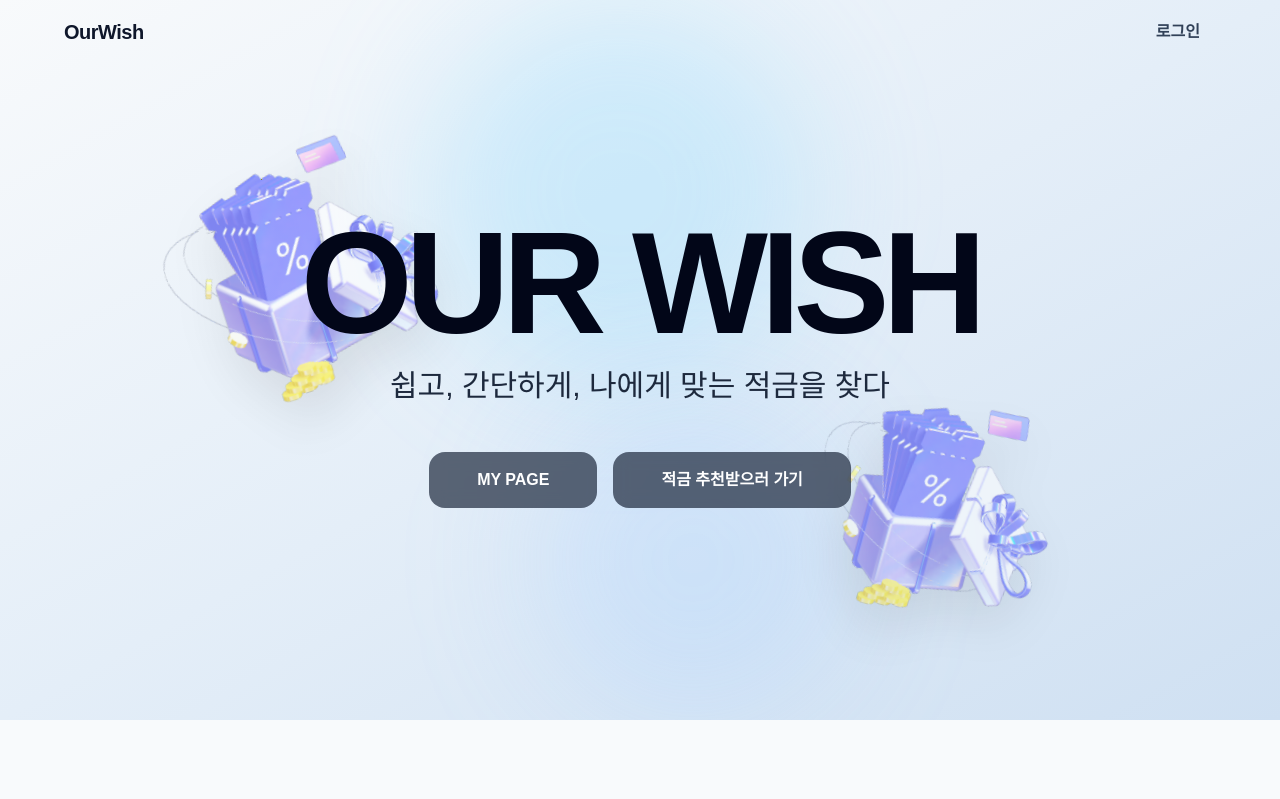
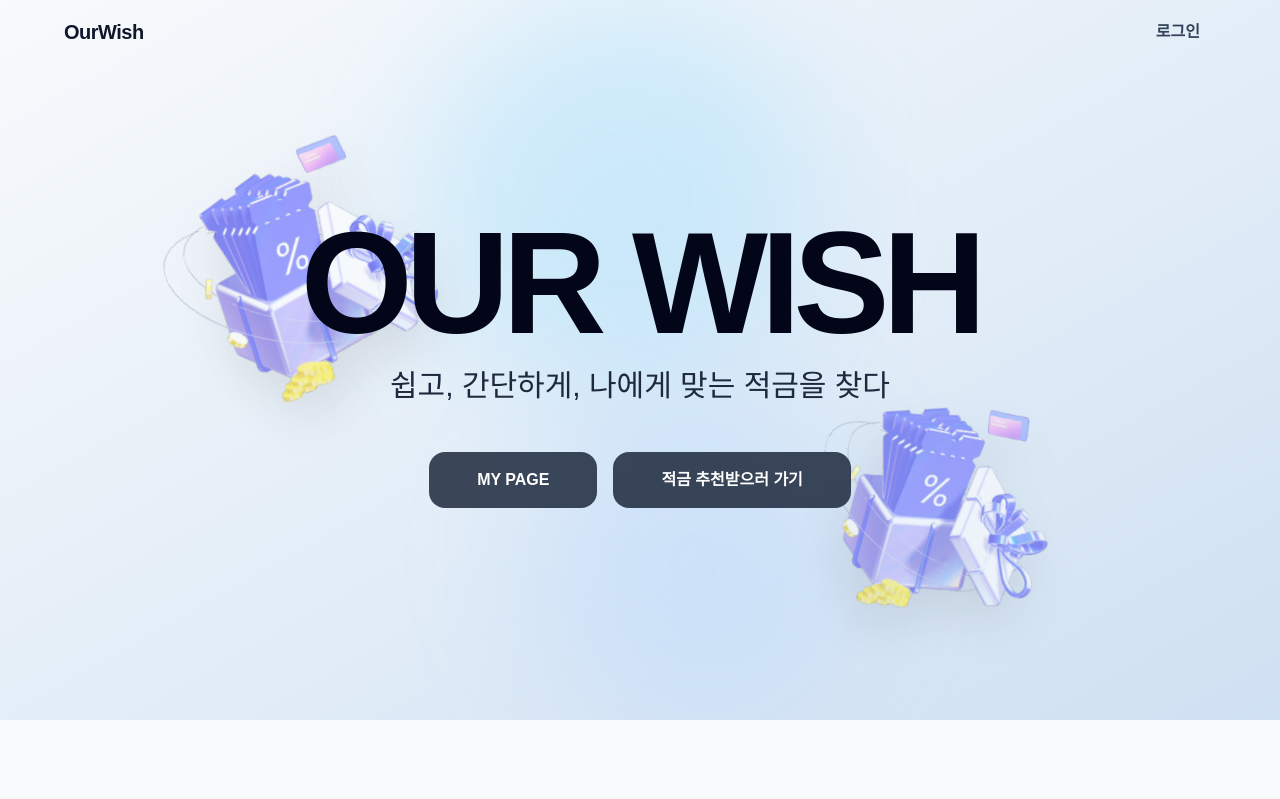
Before and after one commit to Our-Wish/ourwish, a Vue app in the folder frontend_dir/: page / in a window 1280 px wide. Shown: the top 799 px of the page. Built offline with nearby package versions, Linux system fonts and the light colour scheme; no server answers; a web font is replaced by a local one.

Commit message:
Style: 히어로 버튼 배경 투명도 조정 (70% → 85%)

```diff
--- a/frontend_dir/src/components/Home/LandingHero.vue
+++ b/frontend_dir/src/components/Home/LandingHero.vue
@@ -33,13 +33,13 @@
       <div class="mt-12 flex gap-4">
         <button
           @click="goToMyPage"
-          class="rounded-2xl bg-slate-800/70 px-12 py-4 text-base font-semibold text-white backdrop-blur-sm transition hover:bg-slate-800 active:scale-95"
+          class="rounded-2xl bg-slate-800/85 px-12 py-4 text-base font-semibold text-white backdrop-blur-sm transition hover:bg-slate-800 active:scale-95"
         >
           MY PAGE
         </button>
         <button
           @click="onStart"
-          class="rounded-2xl bg-slate-800/70 px-12 py-4 text-base font-semibold text-white backdrop-blur-sm transition hover:bg-slate-800 active:scale-95"
+          class="rounded-2xl bg-slate-800/85 px-12 py-4 text-base font-semibold text-white backdrop-blur-sm transition hover:bg-slate-800 active:scale-95"
         >
           적금 추천받으러 가기
         </button>
```
